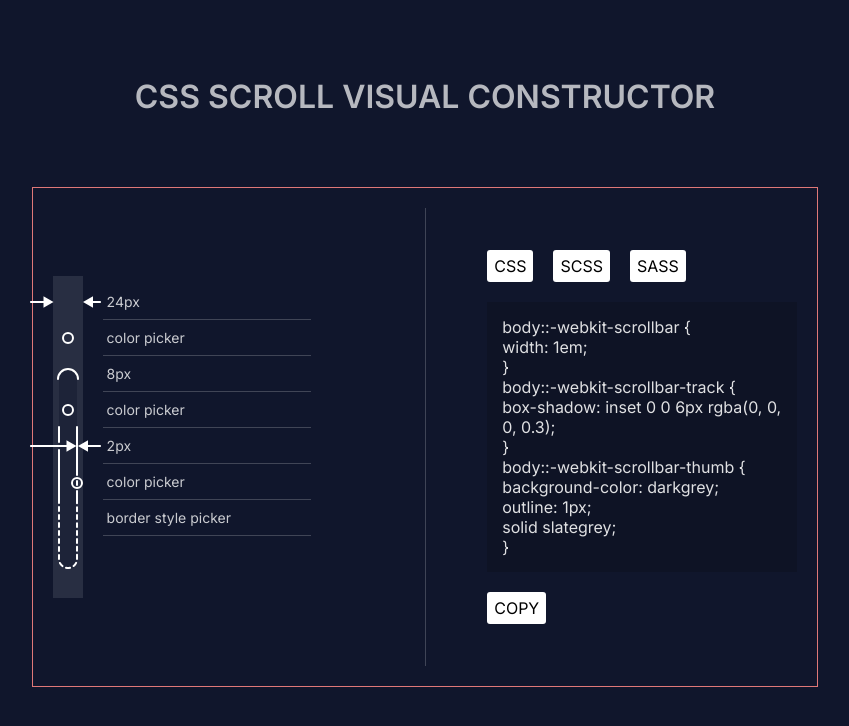
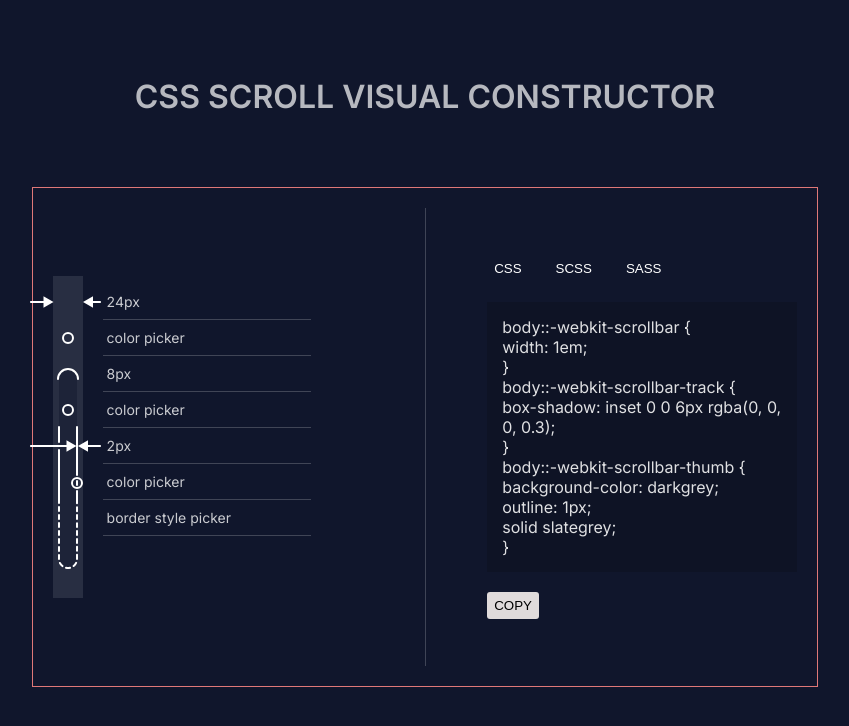
Before and after one commit to Dompower25/Scrollbar-Generator, a Vue app: page / in a window 1280 px wide. Shown: the top 726 px of the page, without its empty margins (215-1064 px from the left). Built offline with nearby package versions, Linux system fonts and the light colour scheme.

Commit message:
added styling button component

```diff
--- a/src/components/Wrapper.vue
+++ b/src/components/Wrapper.vue
@@ -25,9 +25,9 @@ import SButton from './button/SButton.vue';
     <div class="line"></div>
     <div class="style_block">
       <div class="buttons_block">
-        <SButton :inner-text="'CSS'" />
-        <SButton :inner-text="'SCSS'"/>
-        <SButton :inner-text="'SASS'"/>
+        <SButton :inner-text="'CSS'" :color-text="'white'"/>
+        <SButton :inner-text="'SCSS'" :color-text="'white'"/>
+        <SButton :inner-text="'SASS'" :color-text="'white'"/>
       </div>
       <div class="code_style_wrapper">
         body::-webkit-scrollbar { <br />
@@ -44,7 +44,7 @@ import SButton from './button/SButton.vue';
       </div>
       <div class="buttons_block">
 
-        <SButton :inner-text="'copy'" />
+        <SButton :inner-text="'copy'" background-color="rgb(224, 219, 219)"/>
       </div>
 
 
--- a/src/components/button/SButton.vue
+++ b/src/components/button/SButton.vue
@@ -13,7 +13,7 @@ defineProps({
     },
     backgroundColor: {
         type: String,
-        default: "white",
+        default: "none",
         required: true
     },
 
@@ -25,9 +25,9 @@ defineProps({
 
 
 <template>
-    <div class="wrapperButton" :style="{ color: colorText, background: backgroundColor }">
+    <button class="wrapperButton" :style="{ color: colorText, background: backgroundColor }">
         {{ innerText }}
-    </div>
+    </button>
 </template>
 
 
@@ -44,8 +44,9 @@ defineProps({
     padding: 6px 7px;
     margin: 0 10px;
 
+    border: none;
+
     border-radius: 3px;
-    background: rgb(224, 219, 219);
     color: black;
 
     &:first-child{
@@ -56,6 +57,12 @@ defineProps({
         margin-right: 0px !important;
     }
 
+    &:active {
+        text-shadow: 2px 1px 2px rgba(89, 137, 185, 0.836) !important;
+    }
+
+    cursor: pointer;
+
 }
 
 </style>
```
